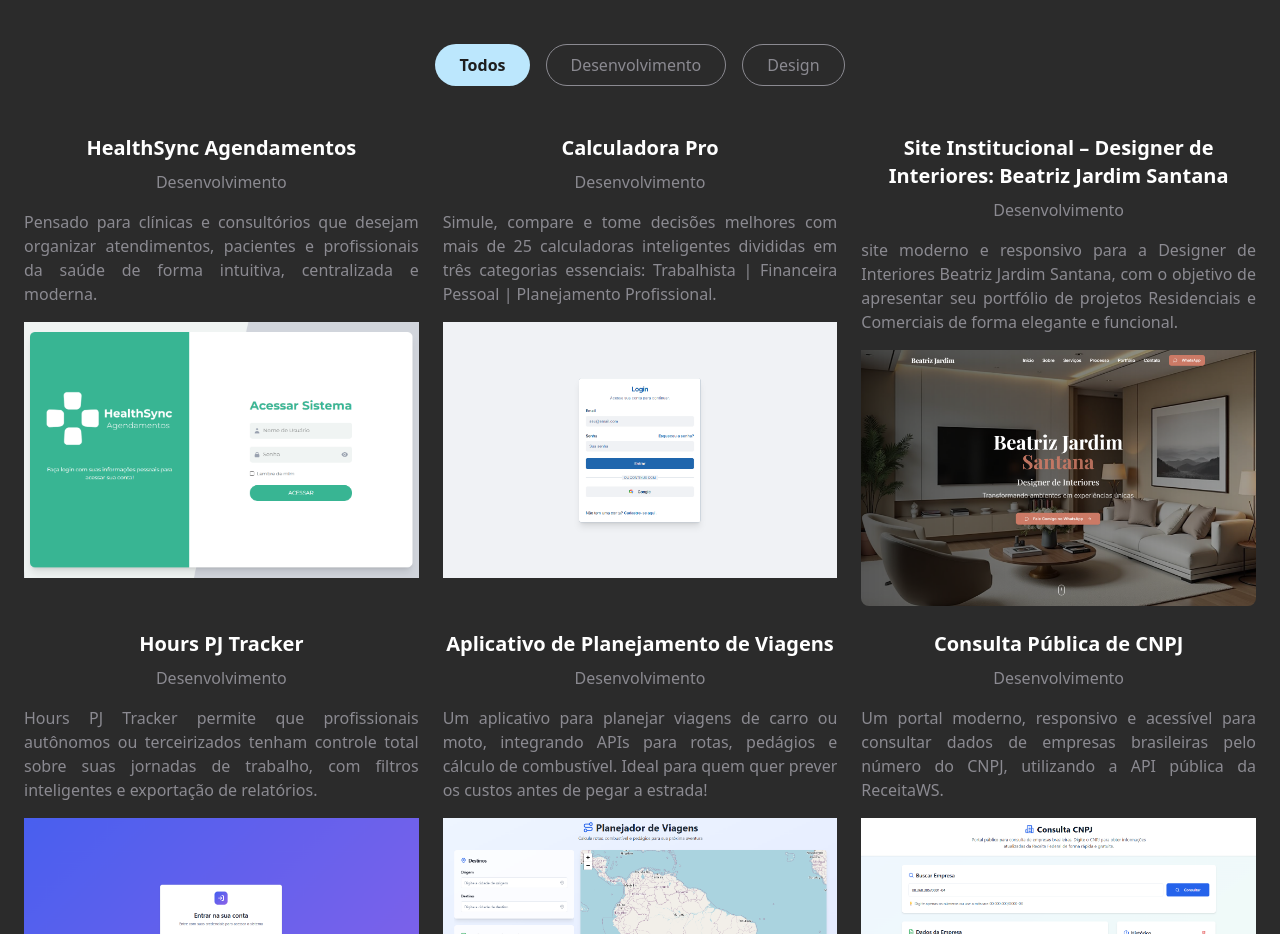
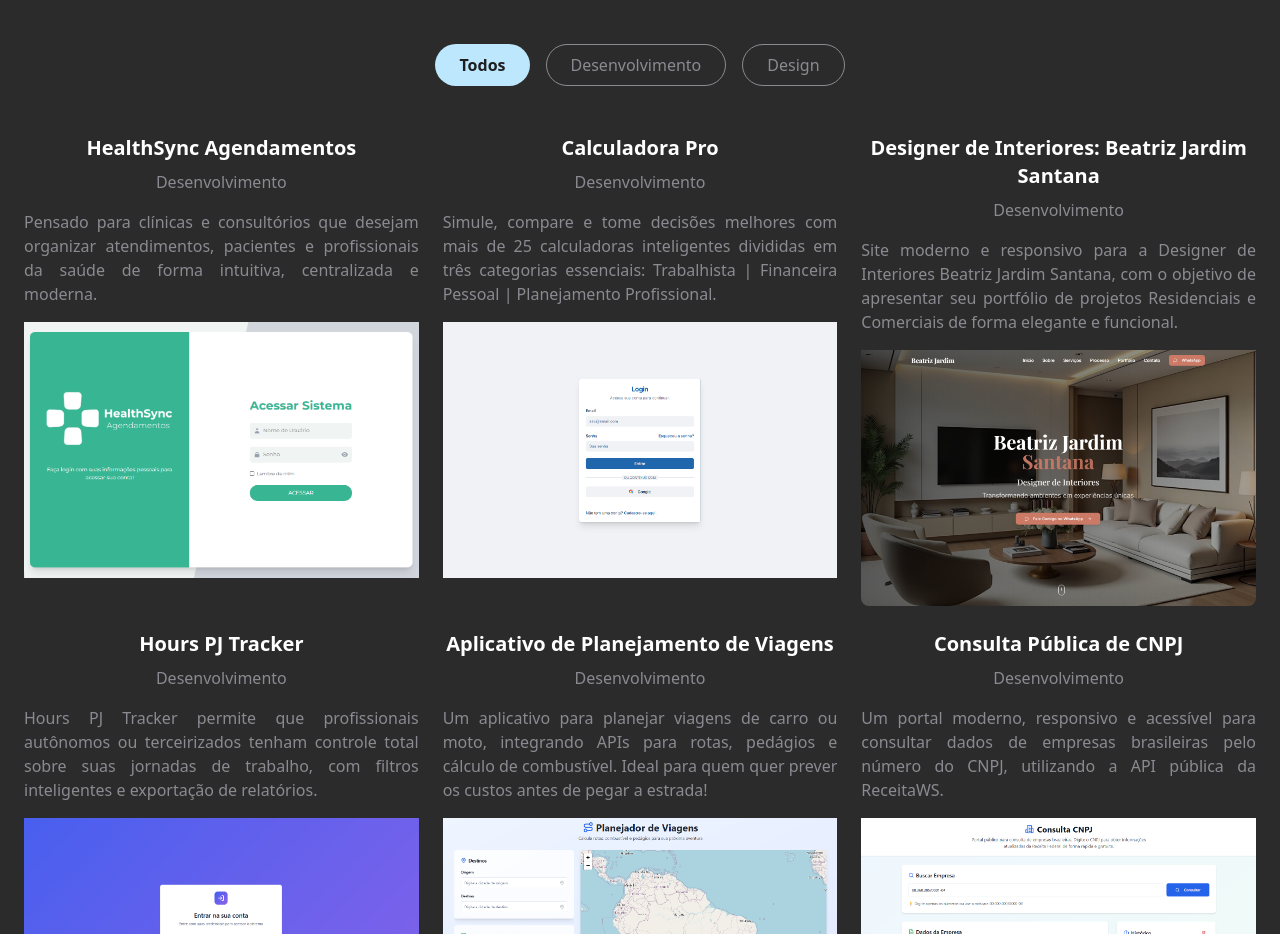
Before and after one commit to DevMatheusMarques/portfolio, a Vue app: page / in a window 1280 px wide. Shown: the part 1880-2814 px from the top of the page. Built offline with nearby package versions, Linux system fonts and the light colour scheme.

Commit message:
fix: Project description adjustment.

```diff
--- a/src/App.vue
+++ b/src/App.vue
@@ -200,9 +200,9 @@
     link: 'https://calculator-pro-dmm.vercel.app/signin'
   },
   {
-    title: 'Site Institucional – Designer de Interiores: Beatriz Jardim Santana',
+    title: 'Designer de Interiores: Beatriz Jardim Santana',
     category: 'Desenvolvimento',
-    description: 'site moderno e responsivo para a Designer de Interiores Beatriz Jardim Santana, com o objetivo de apresentar seu portfólio de projetos Residenciais e Comerciais de forma elegante e funcional.',
+    description: 'Site moderno e responsivo para a Designer de Interiores Beatriz Jardim Santana, com o objetivo de apresentar seu portfólio de projetos Residenciais e Comerciais de forma elegante e funcional.',
     image: '/assets/site-institucional-beatriz-jardim-santana.png?height=400&width=600',
     link: 'https://meuzoom.vercel.app/'
   },
```
